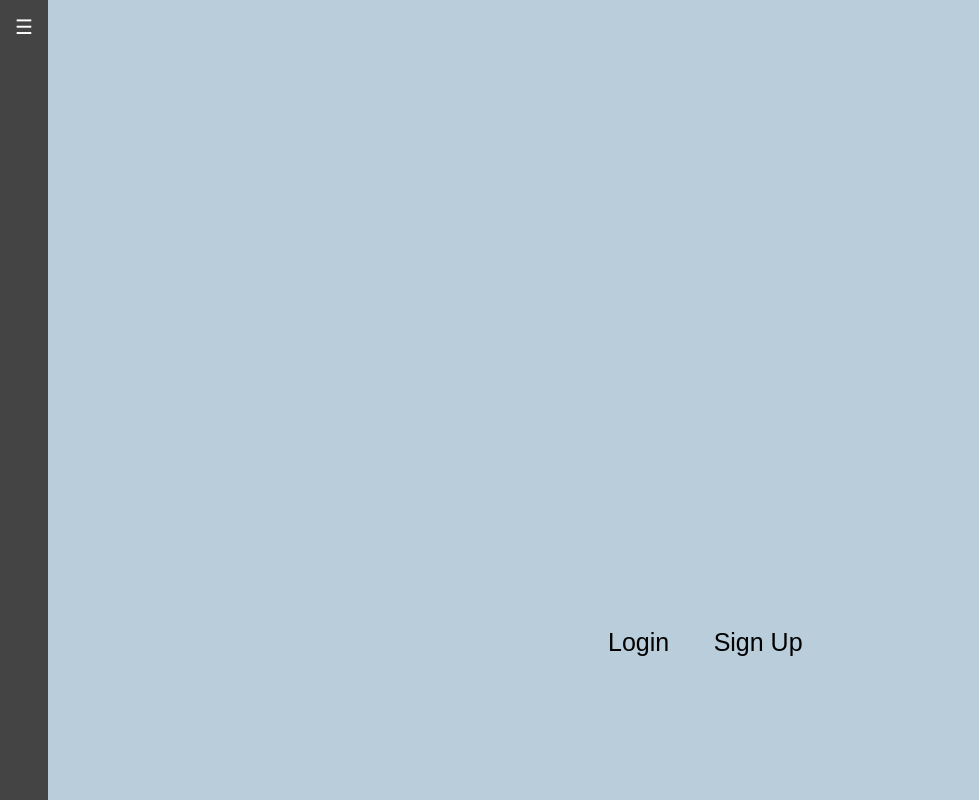
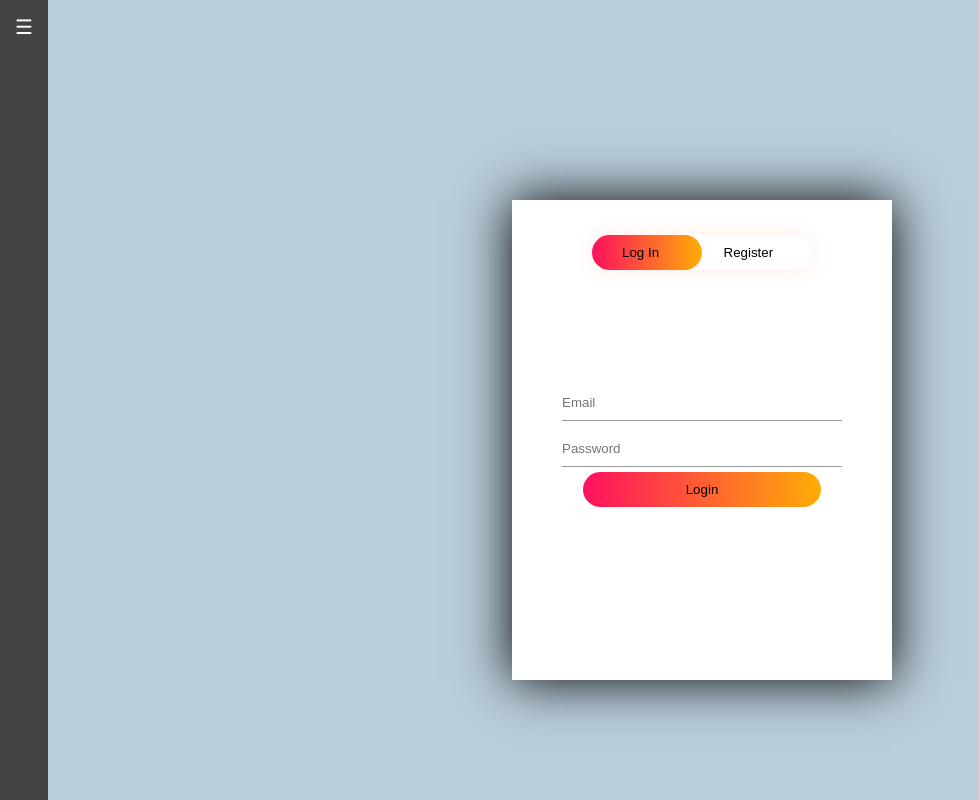
Before and after one commit to priyo5/MakeUC-Motive-Website, a plain HTML site: page index.html in a window 1280 px wide. Shown: the whole page, without its empty margins (0-979 px from the left). Drawn offline with Linux system fonts and the light colour scheme.

Commit message:
Login Frame

```diff
--- a/index.html
+++ b/index.html
@@ -1,5 +1,4 @@
 <html lang="en">
-
 <head>
     <title>Motive</title>
     <link rel="stylesheet" href="style.css">
@@ -38,10 +37,49 @@
             </div>
 
             <div class="Page-Account" id="L/R">
+                <div class="form-box">
+                    <div class="button-box">
+                        <div id="btn"></div>
+                        <button type="button" class="toggle-btn" onclick="Login()">Log In</button>
+                        <button type="button" class="toggle-btn" onclick="Register()">Register</button>
+                    </div>
+                    <form class="input-group" id="Login">
+                        <input type="email" class="input-field" placeholder="Email" required>
+                        <input type="password" class="input-field" placeholder="Password" required>
+                        <button type="submit" class="submit-btn">Login</button>
+                    </form>
+
+                    <form class="input-group" id="Register">
+                        <input type="text" class="input-field" placeholder="FirstName" required>
+                        <input type="text" class="input-field" placeholder="Surname" required>
+                        <input type="email" class="input-field" placeholder="Email" required>
+                        <input type="password" class="input-field" placeholder="Password" required>
+                        <button type="submit" class="submit-btn">Register</button>
+                    </form>
+                </div>
                 <a href="#Home">Login</a>
             </div>
         </div>
     </section>
+
+    <script>
+        var x = document.getElementById("Login")
+        var y = document.getElementById("Register")
+        var z = document.getElementById("btn")
+
+        function Register()
+        {
+            x.style.left = "-400px";
+            y.style.left = "50px";
+            z.style.left = "100px";
+        }
+
+        function Login()
+        {
+            x.style.left = "50px";
+            y.style.left = "450px";
+            z.style.left = "0px";
+        }
+    </script>
 </body>
-
 </html>
--- a/style.css
+++ b/style.css
@@ -166,47 +166,89 @@ body
     color: #f1f1f1;
 }
 
-.form
+.form-box
 {
     background: #fff;
-    width: 300px;
-    height: 400px;
-    text-align: center;
-    position: absolute;
-    padding: 20px 0;
-    margin-left: 60%;
-    box-shadow: 0 0 20px 0 rgb(0, 0, 0,1);
+    width: 380px;
+    height: 480px;
+    position: fixed;
+    top: 200px;
+    left: 40%;
+    box-shadow: 0 0 50px 0 rgb(0, 0, 0,5);
+    overflow: hidden;
 }
 
-.form span
+.button-box
 {
-    font-weight: bold;
-    padding: 0 10px;
-    color: #555;
-    cursor: pointer;
-    width: 100px;
-    display: inline-block;
+    width: 220px;
+    margin: 35px auto;
+    position: relative;
+    box-shadow: 0 0 20px 0 #ff61241f;
+    border-radius: 30px;
 }
 
-.form-btn
+.toggle-btn
 {
-    display: inline-block;
-
+    padding: 10px 30px;
+    cursor: pointer;
+    background: transparent;
+    border: 0;
+    outline: none;
+    position: relative;
 }
 
-.form form
+#btn
 {
-    max-width: 300px;
-    padding: 0 20px;
+    top: 0;
+    left: 0;
     position: absolute;
-    top: 130px;
+    width: 110px;
+    height: 100%;
+    background: linear-gradient(to right,#ff105f,#ffad06);
+    border-radius: 30px;
+    transition: 0.5s;
 }
 
-form input
+.input-group
+{
+    top: 180px;
+    position: absolute;
+    width: 280px;
+    transition: 0.5s;
+}
+
+.input-field
 {
     width: 100%;
-    height: 30px;
-    margin: 10px 0;
-    padding: 0 10px;
-    border: 1px solid #ccc;
+    padding: 10px 0;
+    margin: 5px 0;
+    border-left: 0;
+    border-top: 0;
+    border-right: 0;
+    border-bottom: 1px solid #999;
+    outline: none;
+    background: transparent;
 }
+
+.submit-btn
+{
+    width: 85%;
+    padding: 10px 30px;
+    cursor: pointer;
+    display: block;
+    margin: auto;
+    background: linear-gradient(to right,#ff105f,#ffad06);
+    border: 0;
+    outline: none;
+    border-radius: 30px;
+}
+
+#login
+{
+    left: 50px;
+}
+
+#Register
+{
+    left: 450px;
+}
```
